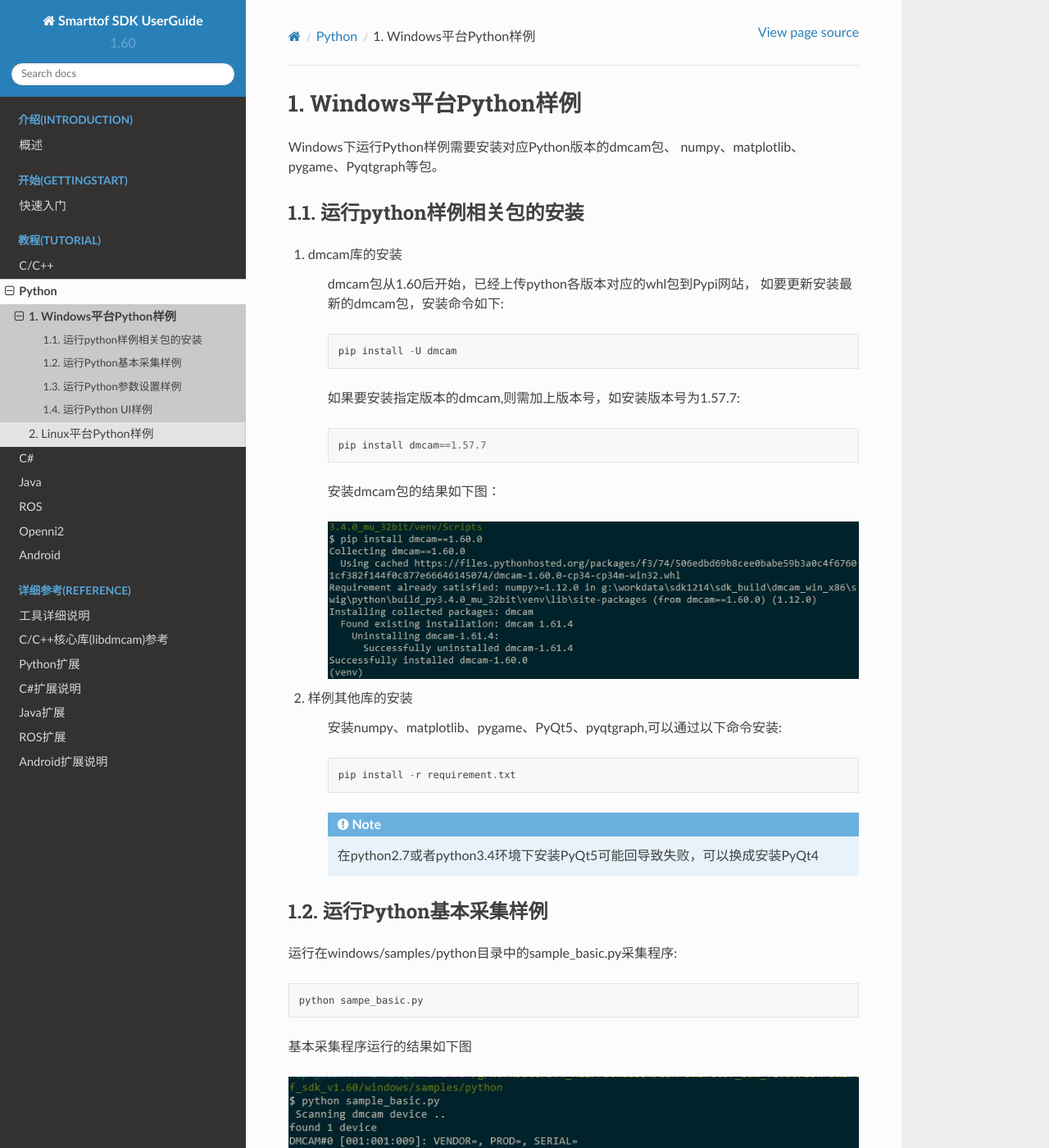
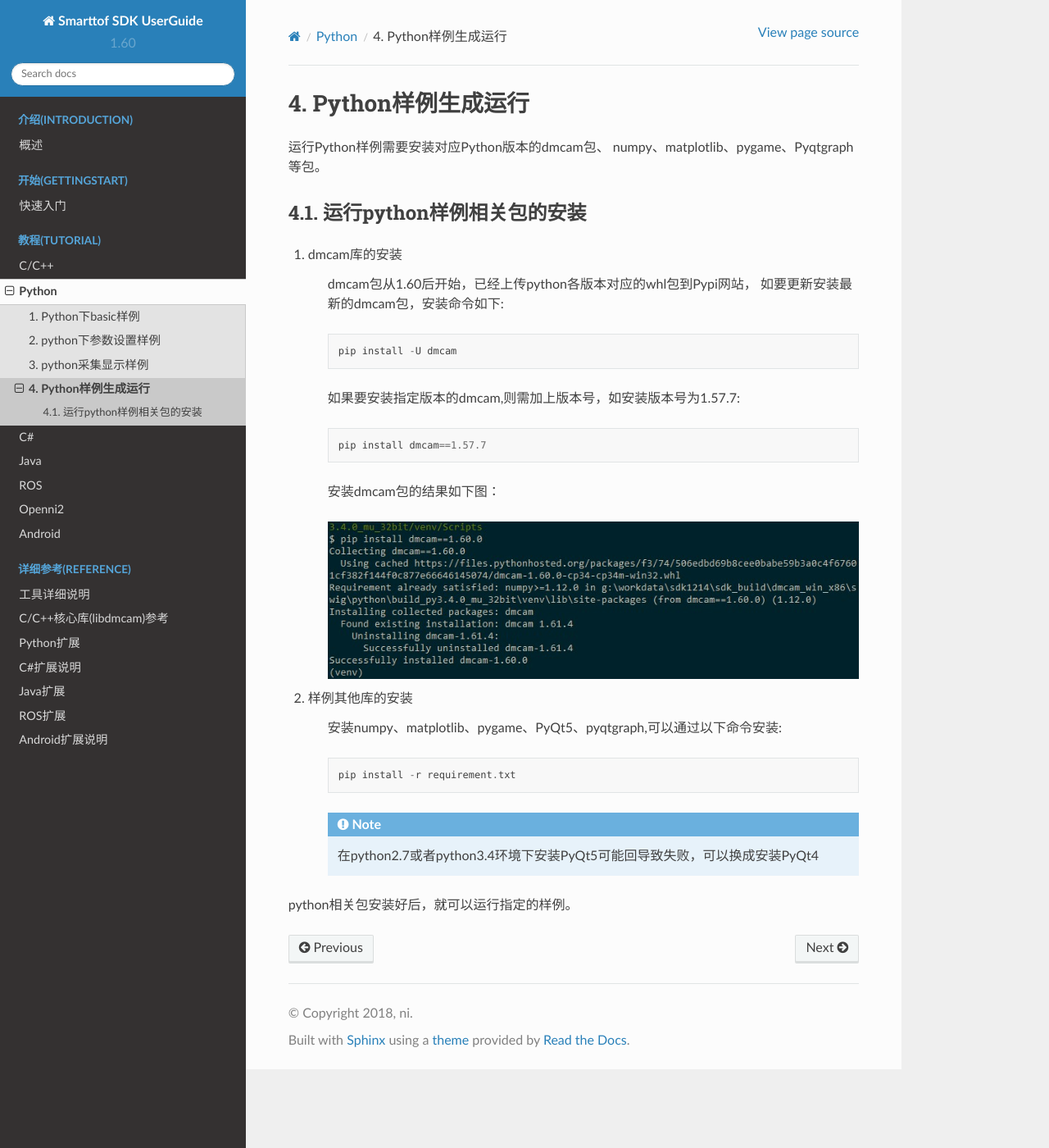
Before and after one commit to smarttofsdk/doctest, a Sphinx documentation site: the page built from source/Tutorial/Python/pythonbuild.rst, in a window 1280 px wide and 1400 px high. Shown: the whole window at 82% size. Built offline with Sphinx 7.4.7 and the Read the Docs theme 2.0.0, drawn with Linux system fonts in a browser that asks for light colours; pages that are not in the unit, such as notebooks, are missing from menus; some of the changed text lies outside the part shown.

Commit message:
[Tutorial/python]样例结构更新

```diff
--- a/source/Tutorial/Python/index.rst
+++ b/source/Tutorial/Python/index.rst
@@ -6,5 +6,7 @@ Python
    :name: tof-Tutorial
    :numbered:
 
-   windowspython.rst
-   linuxpython.rst
+   pythonbasic.rst
+   pythonparam.rst
+   pythonpygame.rst
+   pythonbuild.rst
--- a/source/Tutorial/Python/windowspython.rst
+++ b/source/Tutorial/Python/pythonbuild.rst
@@ -1,7 +1,7 @@
-Windows平台Python样例
+Python样例生成运行
 =======================
 
-Windows下运行Python样例需要安装对应Python版本的dmcam包、
+运行Python样例需要安装对应Python版本的dmcam包、
 numpy、matplotlib、pygame、Pyqtgraph等包。
 
 运行python样例相关包的安装
@@ -31,35 +31,4 @@ numpy、matplotlib、pygame、Pyqtgraph等包。
 	.. note::
 		在python2.7或者python3.4环境下安装PyQt5可能回导致失败，可以换成安装PyQt4
 
-运行Python基本采集样例
-------------------------
-
-运行在windows/samples/python目录中的sample_basic.py采集程序::
-
-   python sampe_basic.py
-
-基本采集程序运行的结果如下图
-
-.. image:: imageP/win_P2.jpg
-
-运行Python参数设置样例
--------------------------
-
-运行在windows/samples/python目录中的sample_param.py程序::
-
-   python sample_param.py
-
-参数设置程序运行结果如下图
-
-.. image:: imageP/win_P3.jpg
-
-运行Python UI样例
-------------------------
-
-运行在windows/samples/python目录中的sample_gui_pygame.py程序::
-
-   python sample_gui_pygame.py
-
-程序运行结果如下图
-
-.. image:: imageP/win_P4.jpg
+python相关包安装好后，就可以运行指定的样例。
```
Also changed, not shown: source/Tutorial/Python/linuxpython.rst (deleted, +0 -65 lines), source/Tutorial/Python/pythonbasic.rst (added, +14 -0 lines), source/Tutorial/Python/pythonparam.rst (added, +13 -0 lines), source/Tutorial/Python/pythonpygame.rst (added, +12 -0 lines).
